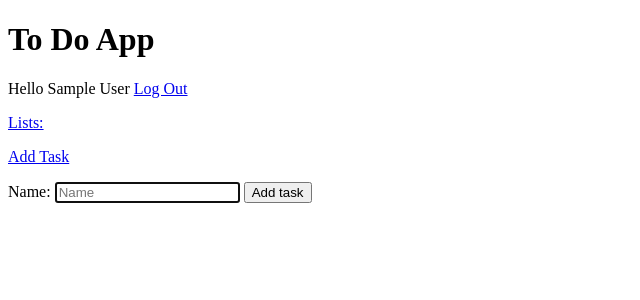
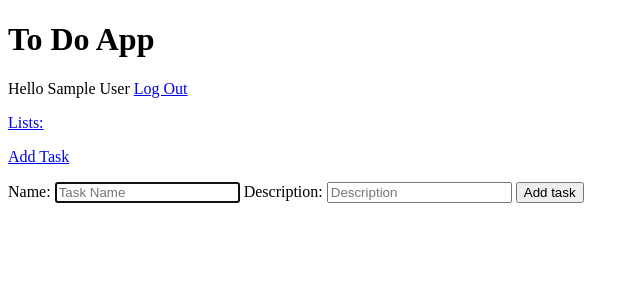
Before and after one commit to viettrung2103/todoFlask, a Flask app: page /lists/add in a window 1280 px wide. Shown: the top 300 px of the page, without its empty margins (0-640 px from the left). Run offline with Flask 3, Linux system fonts and the light colour scheme; the visitor is signed in with stand-in values (Sample User, id 1); some libraries are stand-ins or nearby versions.

Commit message:
finish add task form and display lists

```diff
--- a/src/app.py
+++ b/src/app.py
@@ -50,15 +50,23 @@ def lists():
   name = session.get("name")
   if request.method == "GET":
     tasks = db.execute("SELECT * FROM tasks")
+    print(tasks)
     return render_template("lists/lists.html",name = name, tasks = tasks)
 
 
 
-@app.route("/lists/add", methods=["GET"])
+@app.route("/lists/add", methods=["GET","POST"])
 def add():
   name = session.get("name")
   if request.method == "GET":
     return render_template("lists/add-list.html", name = name)
+  else:
+    task_name = request.form.get("task-name")
+    description = request.form.get("description")
+    db.execute("INSERT INTO tasks (name,description) VALUES (?,?)", task_name,description)
+    # print(request.form)
+    return redirect("/lists")
+
 
 
 if __name__ == "__main__":
--- a/src/templates/lists/add-list.html
+++ b/src/templates/lists/add-list.html
@@ -2,9 +2,11 @@
 
 {% block lists %}
 <div class="add-task">
-  <form action="/lists" method="post">
-    <label for="name">Name:</label>
-    <input type="text" autocomplete="off" autofocus name = "name" placeholder="Name">
+  <form action="/lists/add" method="post">
+    <label for="task-name">Name:</label>
+    <input type="text" autocomplete="off" autofocus name = "task-name" placeholder="Task Name">
+    <label for="description">Description:</label>
+    <input type="text" autocomplete="off" placeholder="Description" name="description">
     <button type="submit">Add task</button>
   </form>
 </div>
```
Also changed, not shown: src/templates/lists/lists.html (+4 -4 lines), src/app.db.
